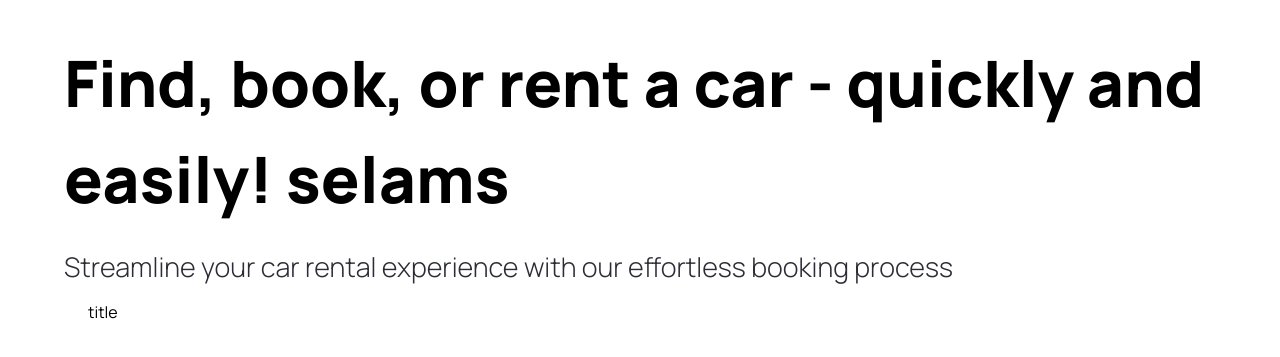
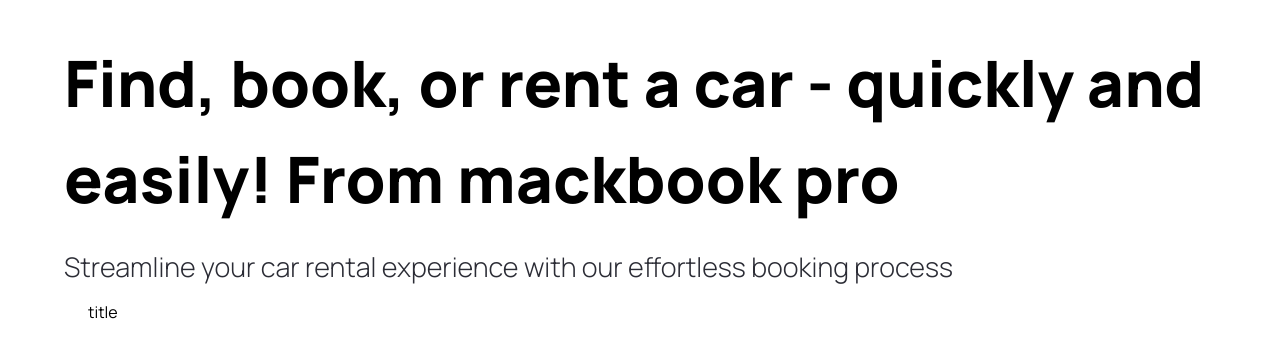
Before and after one commit to oguzhanduran/car_showcase, a Next.js app in the folder car-showcase/: page / in a window 1280 px wide. Shown: the part 109-466 px from the top of the page. Built offline with nearby package versions, Linux system fonts and the light colour scheme.

Commit message:
added from mackbook pro2

```diff
--- a/car-showcase/components/Hero.tsx
+++ b/car-showcase/components/Hero.tsx
@@ -10,7 +10,7 @@
     <div className="hero">
       <div className="flex-1 pt-36 padding-x">
         <h1 className="hero__title">
-          Find, book, or rent a car - quickly and easily! selams
+          Find, book, or rent a car - quickly and easily! From mackbook pro
         </h1>
         <p className="hero__subtitle">
           Streamline your car rental experience with our effortless booking
```
